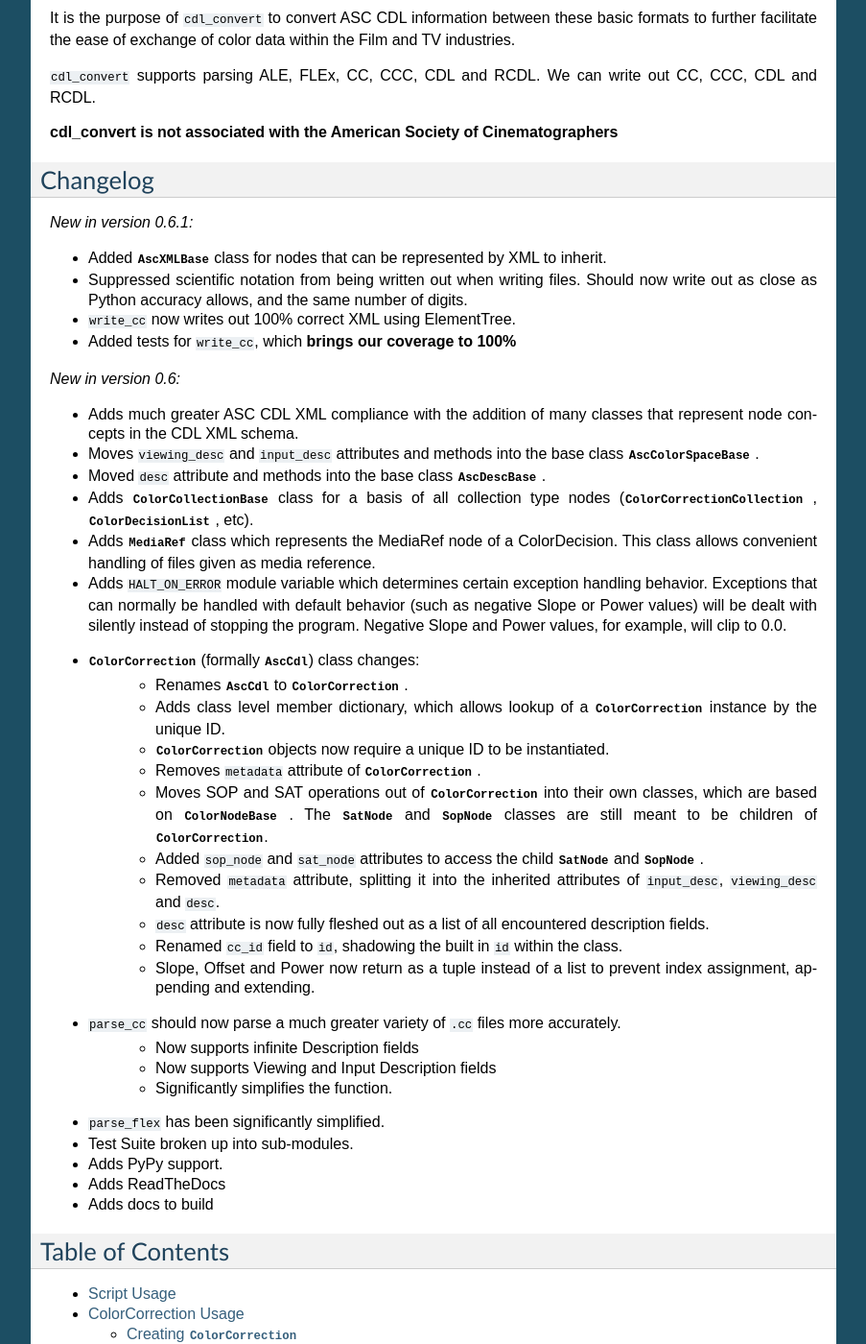
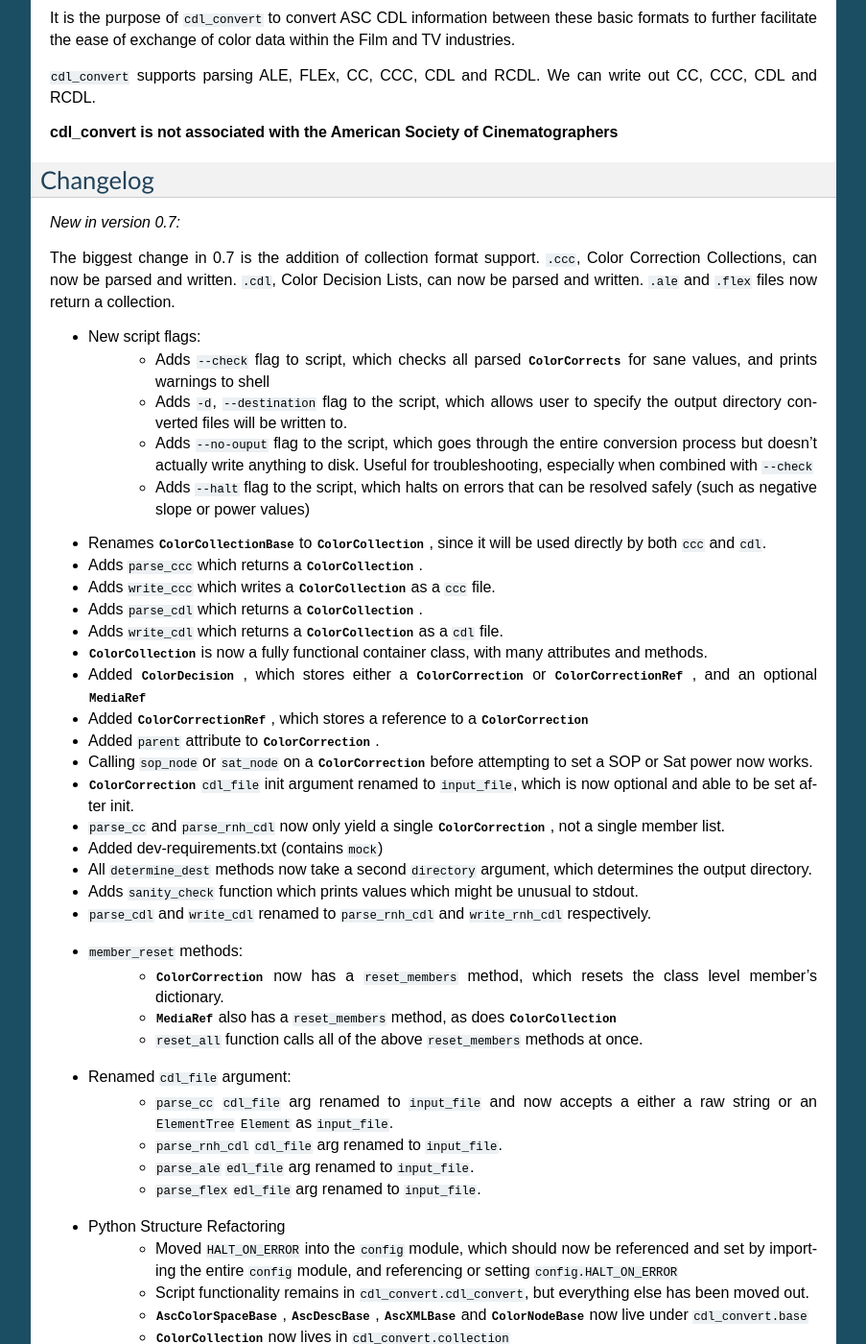
Before and after one commit to shidarin/cdl_convert, a Sphinx documentation site: the page built from docs/index.rst, in a window 1280 px wide and 1400 px high, scrolled down 815 px. Shown: the whole window at 96% size, without its empty margins (198-1101 px from the left). Built offline with Sphinx 7.4.7, drawn with Linux system fonts in a browser that asks for light colours; some of the changed text lies outside the part shown.

```diff
--- a/cdl_convert/__init__.py
+++ b/cdl_convert/__init__.py
@@ -94,7 +94,7 @@ __author__ = "Sean Wallitsch"
 __copyright__ = "Copyright 2014, Sean Wallitsch"
 __credits__ = ["Sean Wallitsch", ]
 __license__ = "MIT"
-__version__ = "0.6.1"
+__version__ = "0.7"
 __maintainer__ = "Sean Wallitsch"
 __email__ = "shidarin@alphamatte.com"
 __status__ = "Development"
--- a/docs/index.rst
+++ b/docs/index.rst
@@ -58,41 +58,54 @@ Cinematographers**
 Changelog
 =========
 
-*New in version 0.6.1:*
+*New in version 0.7:*
 
-- Added :class:`AscXMLBase` class for nodes that can be represented by XML to inherit.
-- Suppressed scientific notation from being written out when writing files. Should now write out as close as Python accuracy allows, and the same number of digits.
-- ``write_cc`` now writes out 100% correct XML using ElementTree.
-- Added tests for ``write_cc``, which **brings our coverage to 100%**
+The biggest change in 0.7 is the addition of collection format support.
+``.ccc``, Color Correction Collections, can now be parsed and written. ``.cdl``,
+Color Decision Lists, can now be parsed and written. ``.ale``
+and ``.flex`` files now return a collection.
 
-*New in version 0.6:*
-
-- Adds much greater ASC CDL XML compliance with the addition of many classes that represent node concepts in the CDL XML schema.
-- Moves ``viewing_desc`` and ``input_desc`` attributes and methods into the base class :class:`AscColorSpaceBase` .
-- Moved ``desc`` attribute and methods into the base class :class:`AscDescBase` .
-- Adds :class:`ColorCollectionBase` class for a basis of all collection type nodes (:class:`ColorCorrectionCollection` , :class:`ColorDecisionList` , etc).
-- Adds :class:`MediaRef` class which represents the MediaRef node of a ColorDecision. This class allows convenient handling of files given as media reference.
-- Adds ``HALT_ON_ERROR`` module variable which determines certain exception handling behavior. Exceptions that can normally be handled with default behavior (such as negative Slope or Power values) will be dealt with silently instead of stopping the program. Negative Slope and Power values, for example, will clip to 0.0.
-- :class:`ColorCorrection` (formally :class:`AscCdl`) class changes:
-    - Renames :class:`AscCdl` to :class:`ColorCorrection` .
-    - Adds class level member dictionary, which allows lookup of a :class:`ColorCorrection` instance by the unique ID.
-    - :class:`ColorCorrection` objects now require a unique ID to be instantiated.
-    - Removes ``metadata`` attribute of :class:`ColorCorrection` .
-    - Moves SOP and SAT operations out of :class:`ColorCorrection` into their own classes, which are based on :class:`ColorNodeBase` . The :class:`SatNode` and :class:`SopNode` classes are still meant to be children of :class:`ColorCorrection`.
-    - Added ``sop_node`` and ``sat_node`` attributes to access the child :class:`SatNode` and :class:`SopNode` .
-    - Removed ``metadata`` attribute, splitting it into the inherited attributes of ``input_desc``, ``viewing_desc`` and ``desc``.
-    - ``desc`` attribute is now fully fleshed out as a list of all encountered description fields.
-    - Renamed ``cc_id`` field to ``id``, shadowing the built in ``id`` within the class.
-    - Slope, Offset and Power now return as a tuple instead of a list to prevent index assignment, appending and extending.
-- ``parse_cc`` should now parse a much greater variety of ``.cc`` files more accurately.
-    - Now supports infinite Description fields
-    - Now supports Viewing and Input Description fields
-    - Significantly simplifies the function.
-- ``parse_flex`` has been significantly simplified.
-- Test Suite broken up into sub-modules.
-- Adds PyPy support.
-- Adds ReadTheDocs
-- Adds docs to build
+- New script flags:
+    - Adds ``--check`` flag to script, which checks all parsed :class:`ColorCorrects` for sane values, and prints warnings to shell
+    - Adds ``-d``, ``--destination`` flag to the script, which allows user to specify the output directory converted files will be written to.
+    - Adds ``--no-ouput`` flag to the script, which goes through the entire conversion process but doesn't actually write anything to disk. Useful for troubleshooting, especially when combined with ``--check``
+    - Adds ``--halt`` flag to the script, which halts on errors that can be resolved safely (such as negative slope or power values)
+- Renames :class:`ColorCollectionBase` to :class:`ColorCollection` , since it will be used directly by both ``ccc`` and ``cdl``.
+- Adds ``parse_ccc`` which returns a :class:`ColorCollection` .
+- Adds ``write_ccc`` which writes a :class:`ColorCollection` as a ``ccc`` file.
+- Adds ``parse_cdl`` which returns a :class:`ColorCollection` .
+- Adds ``write_cdl`` which returns a :class:`ColorCollection` as a ``cdl`` file.
+- :class:`ColorCollection` is now a fully functional container class, with many attributes and methods.
+- Added :class:`ColorDecision` , which stores either a :class:`ColorCorrection` or :class:`ColorCorrectionRef` , and an optional :class:`MediaRef`
+- Added :class:`ColorCorrectionRef` , which stores a reference to a :class:`ColorCorrection`
+- Added ``parent`` attribute to :class:`ColorCorrection` .
+- Calling ``sop_node`` or ``sat_node`` on a :class:`ColorCorrection` before attempting to set a SOP or Sat power now works.
+- :class:`ColorCorrection` ``cdl_file`` init argument renamed to ``input_file``, which is now optional and able to be set after init.
+- ``parse_cc`` and ``parse_rnh_cdl`` now only yield a single :class:`ColorCorrection` , not a single member list.
+- Added dev-requirements.txt (contains ``mock``)
+- All ``determine_dest`` methods now take a second ``directory`` argument, which determines the output directory.
+- Adds ``sanity_check`` function which prints values which might be unusual to stdout.
+- ``parse_cdl`` and ``write_cdl`` renamed to ``parse_rnh_cdl`` and ``write_rnh_cdl`` respectively.
+- ``member_reset`` methods:
+    - :class:`ColorCorrection` now has a ``reset_members`` method, which resets the class level member's dictionary.
+    - :class:`MediaRef` also has a ``reset_members`` method, as does :class:`ColorCollection`
+    - ``reset_all`` function calls all of the above ``reset_members`` methods at once.
+- Renamed ``cdl_file`` argument:
+    - ``parse_cc`` ``cdl_file`` arg renamed to ``input_file`` and now accepts a either a raw string or an ``ElementTree`` ``Element`` as ``input_file``.
+    - ``parse_rnh_cdl`` ``cdl_file`` arg renamed to ``input_file``.
+    - ``parse_ale`` ``edl_file`` arg renamed to ``input_file``.
+    - ``parse_flex`` ``edl_file`` arg renamed to ``input_file``.
+- Python Structure Refactoring
+    - Moved ``HALT_ON_ERROR`` into the ``config`` module, which should now be referenced and set by importing the entire ``config`` module, and referencing or setting ``config.HALT_ON_ERROR``
+    - Script functionality remains in ``cdl_convert.cdl_convert``, but everything else has been moved out.
+    - :class:`AscColorSpaceBase` , :class:`AscDescBase` , :class:`AscXMLBase` and :class:`ColorNodeBase` now live under ``cdl_convert.base``
+    - :class:`ColorCollection` now lives in ``cdl_convert.collection``
+    - :class:`ColorCorrection` , :class:`SatNode` and :class:`SopNode` now live under ``cdl_convert.correction``
+    - :class:`ColorDecision` , :class:`ColorCorrectionRef` and :class:`MediaRef` now live under ``cdl_convert.decision``
+    - All parse functions now live under ``cdl_convert.parse``
+    - All write functions now live under ``cdl_convert.write``
+    - ``sanity_check`` now live under ``cdl_convert.utils``
+    - ``reset_all`` now lives under the main module
 
 Table of Contents
 =================
```
Also changed, not shown: README.rst (+46 -33 lines).
